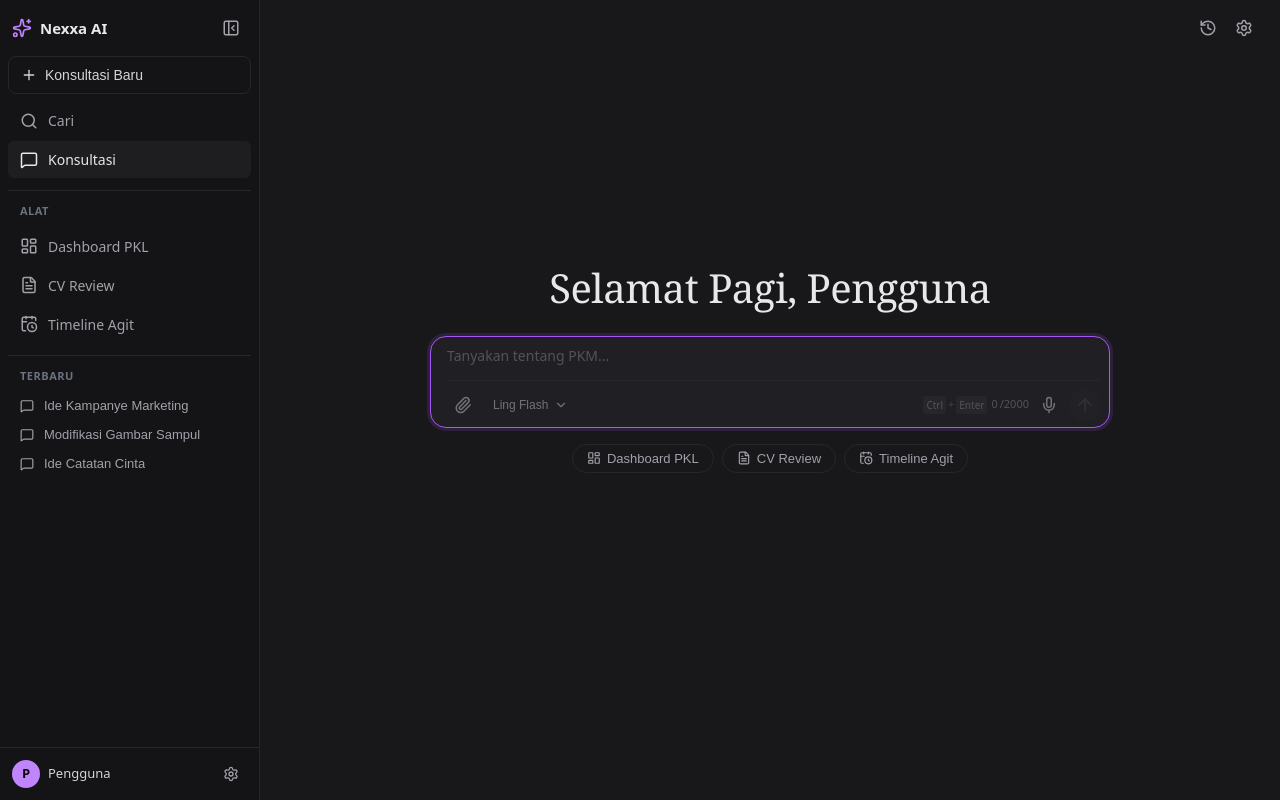
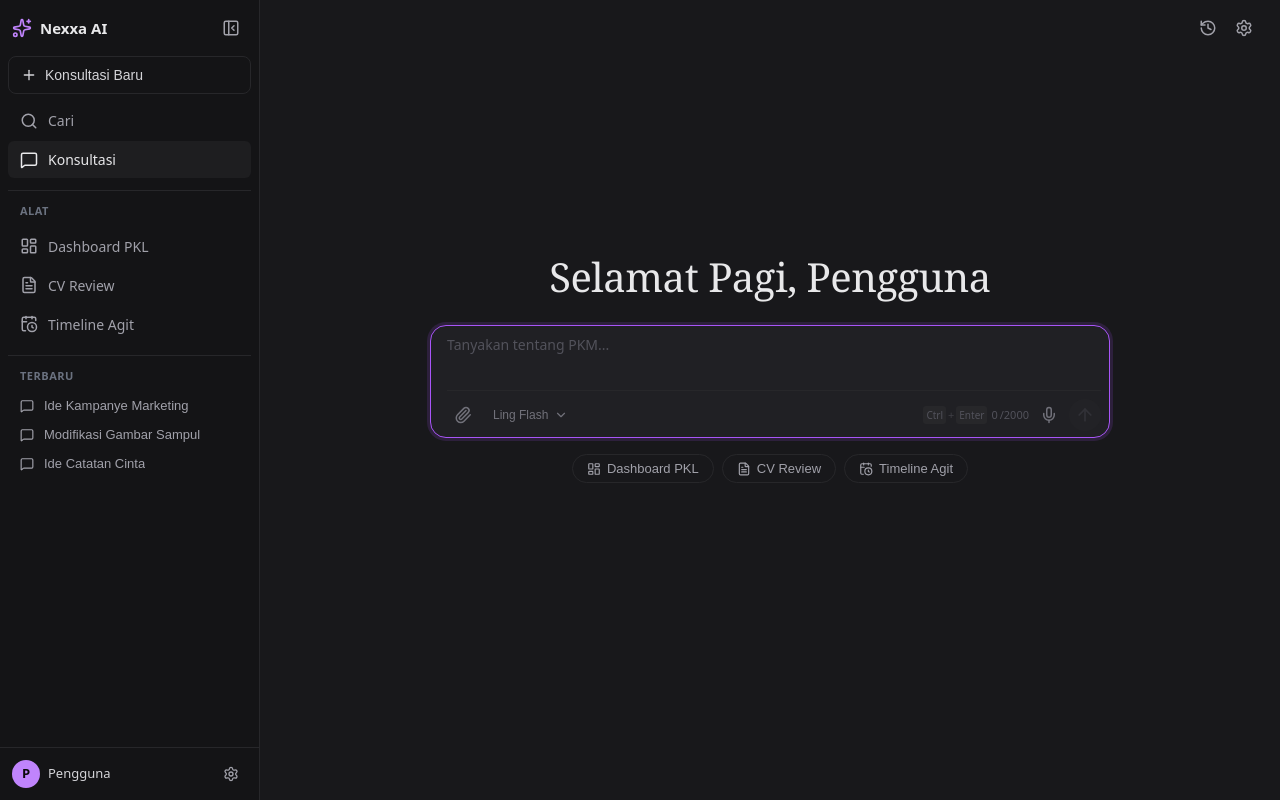
Before and after one commit to aussenseiter-Vs/JHIC-FE-User, a React (Vite) app: page / in a window 1280 px wide. Built offline with nearby package versions, Linux system fonts and the light colour scheme.

Commit message:
feat: enhance ChatInput component with dynamic textarea height adjustment and scrollable input area; update styles for improved layout

```diff
--- a/src/modules/nexxa/components/ChatInput.tsx
+++ b/src/modules/nexxa/components/ChatInput.tsx
@@ -45,6 +45,13 @@ function ChatInput({
       textareaRef.current.focus();
     }
   }, [isSending]);
+
+  useEffect(() => {
+    const ta = textareaRef.current;
+    if (!ta) return;
+    ta.style.height = "auto";
+    ta.style.height = `${ta.scrollHeight}px`;
+  }, [value]);
 
   useEffect(() => {
     function handleClickOutside(e: MouseEvent) {
@@ -111,6 +118,7 @@ function ChatInput({
           </div>
         )}
 
+        <div className="chat-input-scroll">
           <div className="chat-input-placeholder-wrap">
             {value === "" && placeholderCycle && placeholderCycle.length > 0 && (
               <div
@@ -144,10 +152,10 @@ function ChatInput({
               value={value}
               onChange={(e) => setValue(e.target.value)}
               onKeyDown={handleKeyDown}
-            rows={1}
               disabled={isSending}
               aria-label="Pesan"
             />
+          </div>
         </div>
 
         <div className="chat-input-tools">
--- a/src/modules/nexxa/css/nexxa.css
+++ b/src/modules/nexxa/css/nexxa.css
@@ -77,12 +77,34 @@
   border: 1px solid #313135;
   border-radius: 16px;
   padding: 8px 8px 6px 16px;
+  display: flex;
+  flex-direction: column;
+  max-height: 400px;
   transition: border-color 0.2s, box-shadow 0.2s;
 }
 
 .chat-input-box:focus-within {
   border-color: #a855f7;
   box-shadow: 0 0 0 3px rgba(168, 85, 247, 0.15);
+}
+
+.chat-input-scroll {
+  flex: 1;
+  overflow-y: auto;
+  min-height: 0;
+}
+
+.chat-input-scroll::-webkit-scrollbar {
+  width: 4px;
+}
+
+.chat-input-scroll::-webkit-scrollbar-track {
+  background: transparent;
+}
+
+.chat-input-scroll::-webkit-scrollbar-thumb {
+  background: #3f3f46;
+  border-radius: 2px;
 }
 
 .chat-input-field {
@@ -96,8 +118,7 @@
   outline: none;
   font-family: inherit;
   min-height: 24px;
-  max-height: 180px;
-  transition: min-height 0.2s ease;
+  overflow: hidden;
 }
 
 .chat-input-field::placeholder {
@@ -134,6 +155,7 @@
 }
 
 .chat-input-tools {
+  flex-shrink: 0;
   display: flex;
   align-items: center;
   justify-content: space-between;
```
Lines whose indentation alone changed are shown as unchanged.
